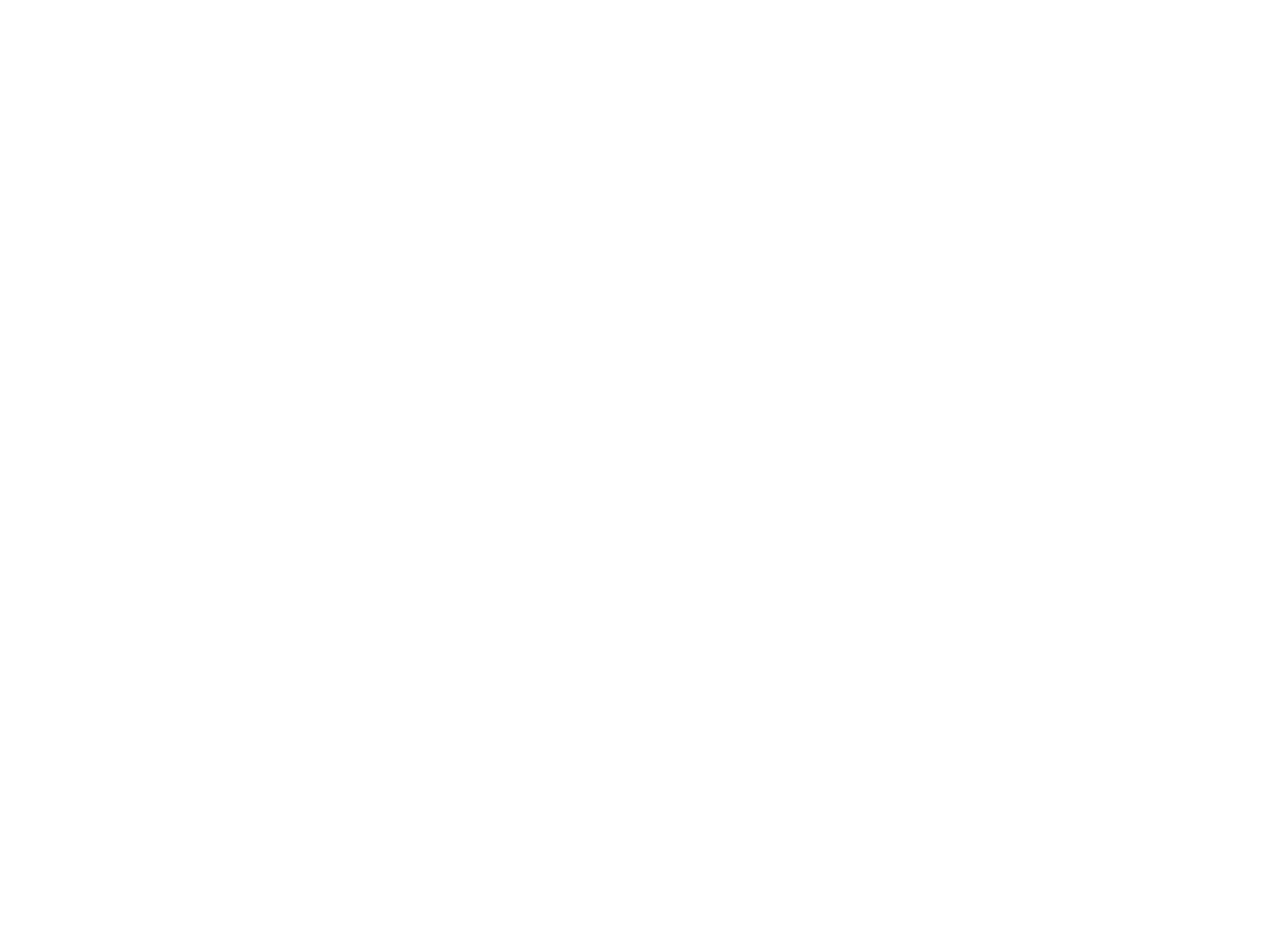
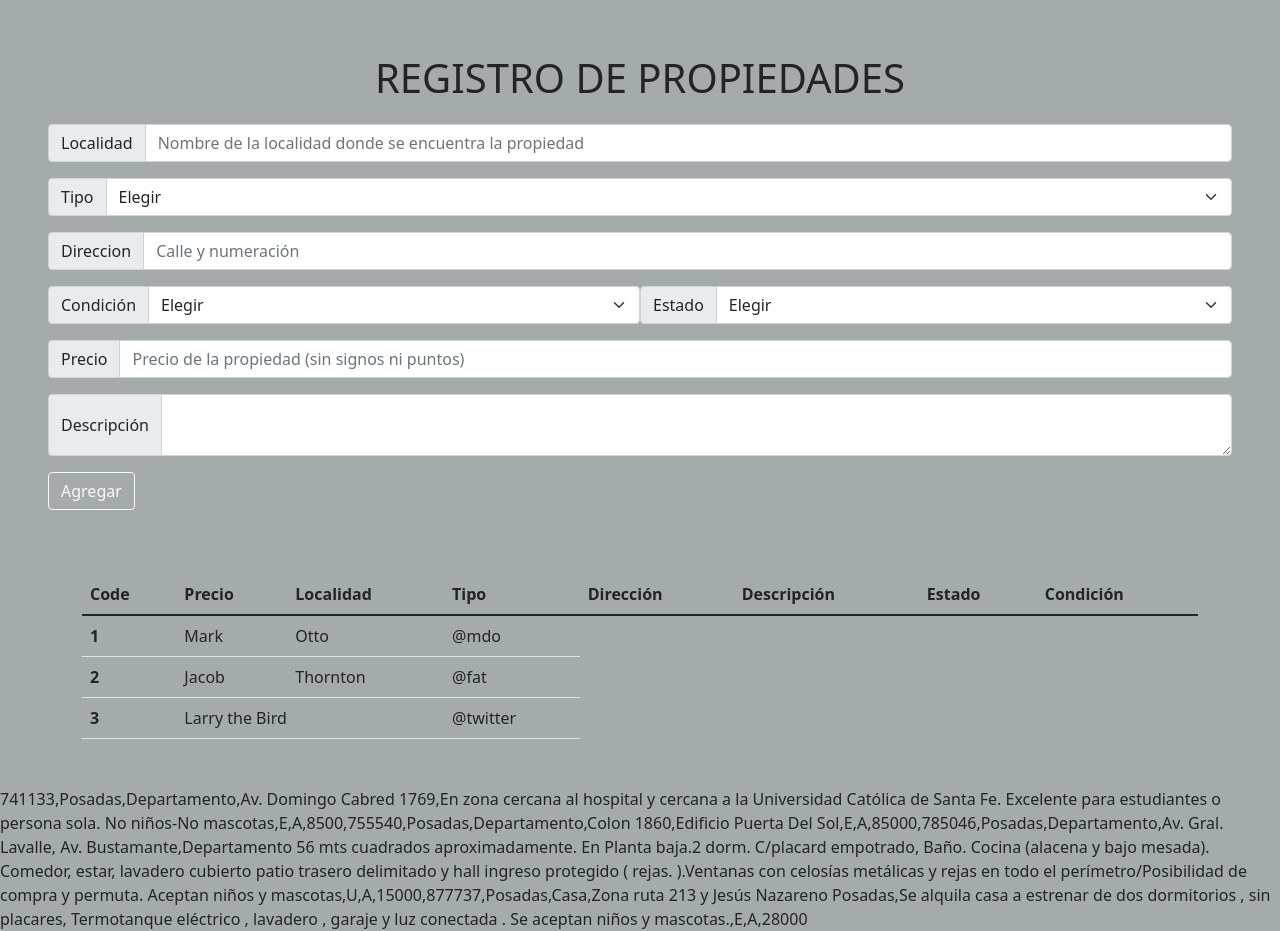
Before and after one commit to Galantini-L/TrabajoFinal-Logica, a plain HTML site: page index.html in a window 1280 px wide. Before the commit the page ends 800 px from the top, so only its background shows below. Drawn offline with nearby package versions, Linux system fonts and the light colour scheme.

Commit message:
añadido template para agregar propiedades

```diff
--- a/index.html
+++ b/index.html
@@ -4,9 +4,113 @@
     <meta charset="UTF-8">
     <meta http-equiv="X-UA-Compatible" content="IE=edge">
     <meta name="viewport" content="width=device-width, initial-scale=1.0">
+    <link href="https://cdn.jsdelivr.net/npm/bootstrap@5.1.3/dist/css/bootstrap.min.css" rel="stylesheet" integrity="sha384-1BmE4kWBq78iYhFldvKuhfTAU6auU8tT94WrHftjDbrCEXSU1oBoqyl2QvZ6jIW3" crossorigin="anonymous">
+    <link rel="stylesheet" href="style.css"/>
+
     <title>Document</title>
 </head>
 <body>
+
+    <!-- INPUT GROUP -->
+<div class="inputpropiedades">
+      <label class="labelregistro">REGISTRO DE PROPIEDADES</label>
+      <div class="input-group mb-3">
+          <span class="input-group-text" id="basic-addon1">Localidad</span>
+          <input type="text" class="form-control" placeholder="Nombre de la localidad donde se encuentra la propiedad" aria-label="Username" aria-describedby="basic-addon1">
+        </div>
+
+        <div class="input-group mb-3">
+          <label class="input-group-text" for="inputGroupSelect01">Tipo</label>
+          <select class="form-select" id="inputGroupSelect01">
+            <option selected disabled>Elegir</option>
+            <option value="1">Casa</option>
+            <option value="2">Departamento</option>
+          </select>
+        </div>
+
+        <div class="input-group mb-3">
+          <span class="input-group-text" id="direccion">Direccion</span>
+          <input type="text" class="form-control" placeholder="Calle y numeración" aria-label="Recipient's username" aria-describedby="basic-addon2">
+        </div>
+
+        <div class="condicion-estado">
+          <div class="input-group mb-3">
+            <label class="input-group-text" for="inputGroupSelect01">Condición</label>
+            <select class="form-select" id="inputGroupSelect01">
+              <option selected disabled>Elegir</option>
+              <option value="1">Estrenar</option>
+              <option value="2">Usado</option>
+            </select>
+          </div>
+
+          <div class="input-group mb-3">
+            <label class="input-group-text" for="inputGroupSelect01">Estado</label>
+            <select class="form-select" id="inputGroupSelect01">
+              <option selected disabled>Elegir</option>
+              <option value="1">Alquilar</option>
+              <option value="2">Vender</option>
+            </select>
+          </div>
+
+        </div>
+
+        <div class="input-group mb-3">
+          <span class="input-group-text">Precio</span>
+          <input type="text" class="form-control" placeholder="Precio de la propiedad (sin signos ni puntos)" aria-label="Amount (to the nearest dollar)">
+        </div>
+
+        <div class="input-group">
+          <span class="input-group-text">Descripción</span>
+          <textarea class="form-control" aria-label="With textarea"></textarea>
+        </div>
+        <div class="input-group-appen">
+          <button type="button" class="btn btn-outline-light">Agregar</button>
+        </div>
+</div>
+
+    <!-- TABLA PARA LISTAR TODAS LAS PROPIDEDADES -->
+    <div class= "container">
+        <table class="table">
+            <thead>
+            <tr>
+                <th scope="col">Code</th>
+                <th scope="col">Precio</th>
+                <th scope="col">Localidad</th>
+                <th scope="col">Tipo</th>
+                <th scope="col">Dirección</th>
+                <th scope="col">Descripción</th>
+                <th scope="col">Estado</th>
+                <th scope="col">Condición</th>
+            </tr>
+            </thead>
+            <tbody>
+            <tr>
+                <th scope="row">1</th>
+                <td>Mark</td>
+                <td>Otto</td>
+                <td>@mdo</td>
+            </tr>
+            <tr>
+                <th scope="row">2</th>
+                <td>Jacob</td>
+                <td>Thornton</td>
+                <td>@fat</td>
+            </tr>
+            <tr>
+                <th scope="row">3</th>
+                <td colspan="2">Larry the Bird</td>
+                <td>@twitter</td>
+            </tr>
+            </tbody>
+        </table>
+    </div>
+
+    <!-- TABLA PARA LISTAR LAS PROPIDEDADES EN ALQUILER -->
+
+
+    <!-- TABLA PARA LISTAR LAS PROPIDEDADES EN VENTA -->
+
+
     <script src="propiedades.js"></script>
 </body>
 </html>
--- a/propiedades.js
+++ b/propiedades.js
@@ -1,4 +1,4 @@
-const propiedades=[
+var propiedades=[
     [837884, "Posadas", "Departamento", "Felix de Azara 1848", "La unidad se encuentra en el piso sexto teniendo una vista plena del centro de la ciudad y la plaza 9 de julio. Cuenta con un dormitorio en suite con placard, cocina living comedor integrado, barra divisoria, anafe eléctrico, horno eléctrico y termo-tanque eléctrico, lavadero aparte y un baño social completo, ventanas de aluminio y doble vidrio", "E", "V", 16000000],
     [877737, "Posadas", "Casa", "Zona ruta 213 y Jesús Nazareno Posadas", "Se alquila casa a estrenar de dos dormitorios , sin placares, Termotanque eléctrico , lavadero , garaje y luz conectada . Se aceptan niños y mascotas.", "E", "A", 28000],
     [792993, "Posadas", "Casa", "Av. Rademacher 4083", "Living comedor, cocina comedor, dos dormitorios grandes, más la posibilidad de cerrar un tercero dentro de los m2 construidos (ya previsto), garage, lavadero, patio trasero y jardín de frente con galería. 2 baños, uno en suite enorme que se puede subdividir sí es el caso.", "U", "V", 28000000],
@@ -25,16 +25,20 @@ const propiedades=[
     [550626, "Posadas", "Casa", "Barrio Palomar", "Cuenta con 3 dormitorios con placares, cocina con amoblamientos de bajo mesada y alacena. quincho, parrilla, patio .cochera, terraza, un buen espacio que de preferencia podría ser utilizado para pileta.", "U", "V", 34000000],
     [311881, "Posadas", "Casa", "San Luis 1646", "250 mts construidos, cuenta con cocina totalmente amoblada con bajomesada y alacena, living con chimenea, comedor de amplias dimensiones con salida al patio, en la planta alta se encuentran 2 dormitorios con placares y balcón , dos baños, uno de ellos con jacussi y otro dormitorio con salida a la terraza, habitacion de servicio con baño privado, lavadero cubierto, todos los ambientes con AA, * Patio con quincho con parrilla y pileta, en la propiedad cuenta con un grupo electrogeno.", "U", "V", 170000000],
 ];
-const enVenta=[];
-const enAlquiler=[];
+var enVenta=[];
+var enAlquiler=[];
 
+
+// funcion agrega los alquileres disponibles y los ordena
 function venta(propiedades) {
     for (let i = 0; i < propiedades.length; i++) {
         if (propiedades[i][6]=="V") {
-            enVenta.push(propiedades[i]);
+            enVenta.push(propiedades[i][0]);
         }
     }
 }
+
+// funcion agrega los alquileres disponibles y los ordena
 
 function alquiler(propiedades) {
     for (let i = 0; i < propiedades.length; i++) {
@@ -42,18 +46,22 @@ function alquiler(propiedades) {
             enAlquiler.push(propiedades[i]);
         }
     }
+
+    // filtro
+    enAlquiler.sort(function(a,b){
+        return a[0] - b[0];
+    })
 }
 
-enAlquiler.sort();
-document.write(enAlquiler);
-
+//enAlquiler.sort();
+//document.write(enAlquiler);
 
 
 
 venta(propiedades);
 alquiler(propiedades);
 
-console.log(propiedades);
-console.log(propiedades.sort());
-console.log(enVenta);
-console.log(enAlquiler);
+//console.log(propiedades);
+//console.log(propiedades.sort());
+//document.write(enVenta,"<br>");
+document.write(enAlquiler);
--- /dev/null
+++ b/style.css
@@ -0,0 +1,26 @@
+body{
+    background:rgb(165, 170, 170);
+}
+.inputpropiedades{
+    display: flex;
+    flex-direction: column;
+    margin: 3pc 3pc;
+
+}
+.inputpropiedades .labelregistro{
+    text-align: center;
+    font-size: 2.5pc;
+    margin-bottom: 1pc;
+}
+.container{
+    display: flex;
+    margin: 2pc auto;
+}
+.condicion-estado{
+    display: flex;
+
+}
+.input-group-appen{
+    display: flex;
+    margin: 1pc 1pc 1pc 0;
+}
```
Also changed, not shown: 1 other file.
